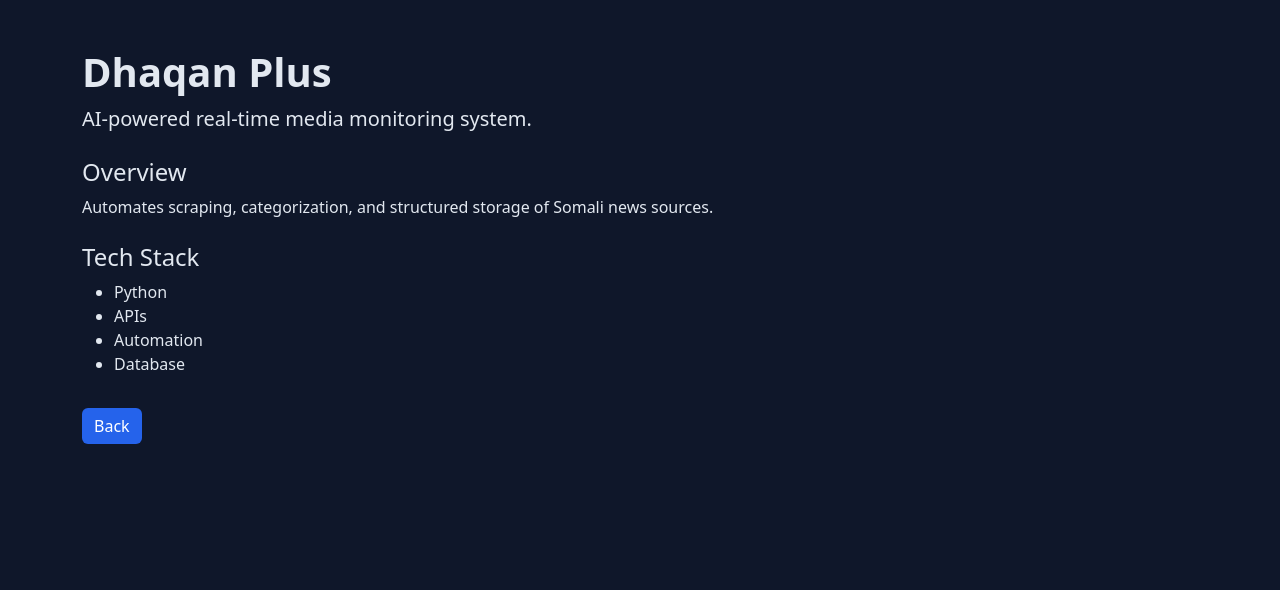
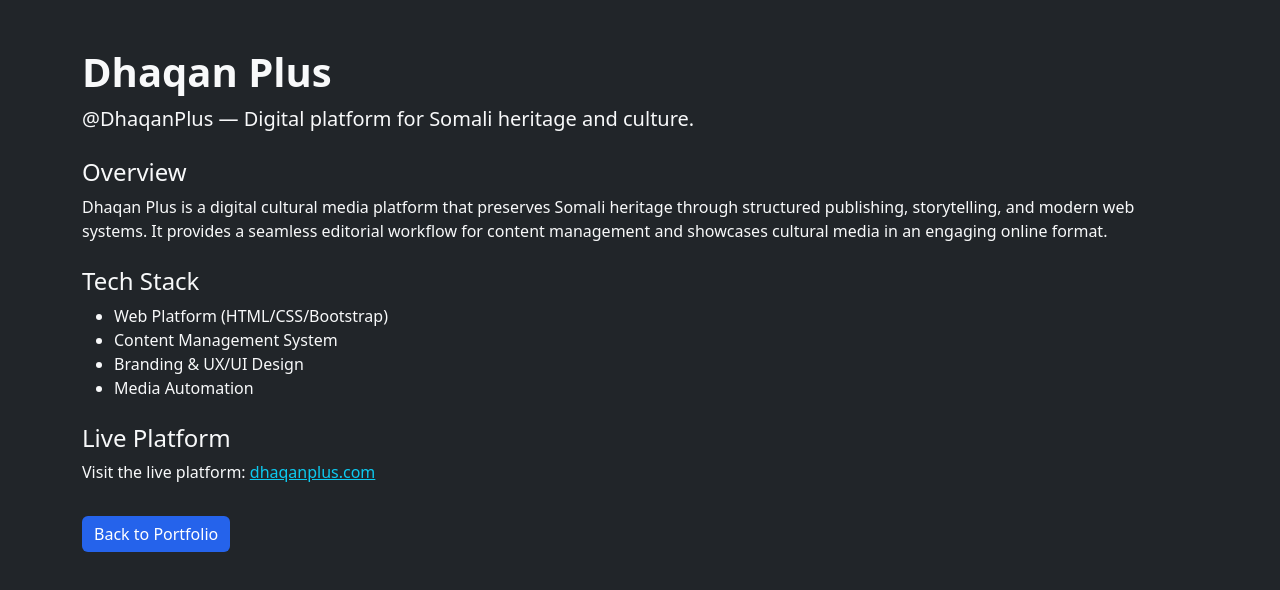
Before and after one commit to MosCode404/Portfolio-, a plain HTML site: page project-dhaqan.html in a window 1280 px wide. Drawn offline with nearby package versions, Linux system fonts and the light colour scheme.

Commit message:
Update project-dhaqan.html with new content and styles

```diff
--- a/project-dhaqan.html
+++ b/project-dhaqan.html
@@ -8,26 +8,29 @@
 <link rel="stylesheet" href="assets/css/style.css">
 </head>
 
-<body class="p-5">
+<body class="p-5 bg-dark text-light">
 
 <div class="container">
   <h1 class="fw-bold">Dhaqan Plus</h1>
-<p class="lead">AI-powered real-time media monitoring system.</p>
+  <p class="lead">@DhaqanPlus — Digital platform for Somali heritage and culture.</p>
 
   <h4 class="mt-4">Overview</h4>
   <p>
-Automates scraping, categorization, and structured storage of Somali news sources.
+    Dhaqan Plus is a digital cultural media platform that preserves Somali heritage through structured publishing, storytelling, and modern web systems. It provides a seamless editorial workflow for content management and showcases cultural media in an engaging online format.
   </p>
 
   <h4 class="mt-4">Tech Stack</h4>
   <ul>
-<li>Python</li>
-<li>APIs</li>
-<li>Automation</li>
-<li>Database</li>
+    <li>Web Platform (HTML/CSS/Bootstrap)</li>
+    <li>Content Management System</li>
+    <li>Branding & UX/UI Design</li>
+    <li>Media Automation</li>
   </ul>
 
-<a href="index.html" class="btn btn-primary mt-3">Back</a>
+  <h4 class="mt-4">Live Platform</h4>
+  <p>Visit the live platform: <a href="https://dhaqanplus.com" target="_blank" class="text-info">dhaqanplus.com</a></p>
+
+  <a href="index.html" class="btn btn-primary mt-3">Back to Portfolio</a>
 </div>
 
 </body>
```
Lines whose indentation alone changed are shown as unchanged.
